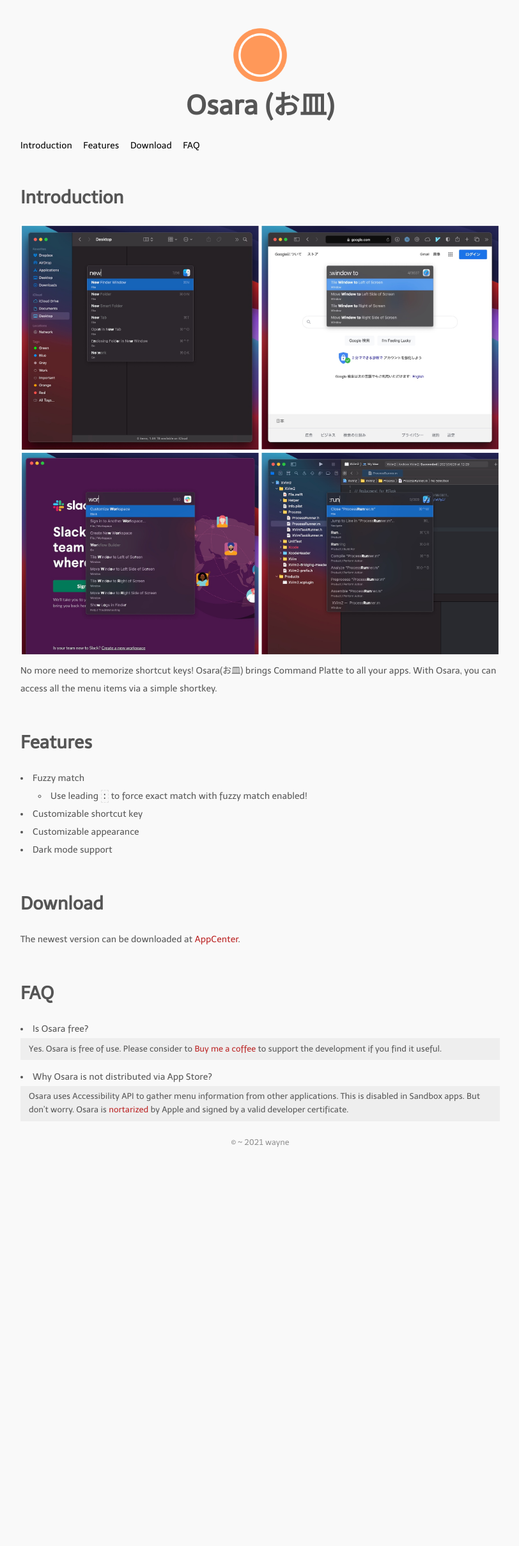
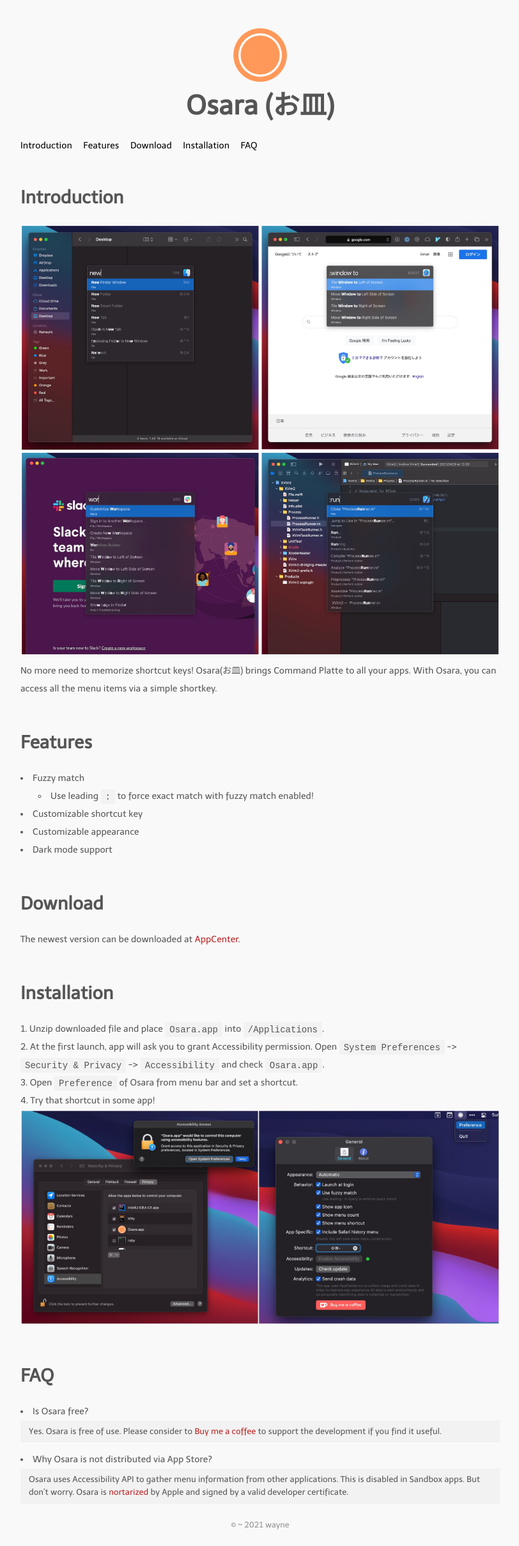
Before and after one commit to waynezhang/Osara-Site, a Jekyll site: the page built from index.markdown, in a window 1280 px wide. Shown: the whole page at 64% size, without its empty margins (233-1045 px from the left). Built offline with Jekyll 4.4.1, drawn with Linux system fonts in a browser that asks for light colours; some web fonts are replaced; before the commit the page ends 1819 px from its top, so only the background shows below that.

Commit message:
Add `Installation` part

```diff
--- a/_config.yml
+++ b/_config.yml
@@ -8,5 +8,7 @@ navigations:
     href: "#features"
   - title: Download
     href: "#download"
+  - title: Installation
+    href: "#installation"
   - title: FAQ
     href: "#faq"
--- a/_layouts/default.html
+++ b/_layouts/default.html
@@ -10,6 +10,7 @@
     <title>{{ site.name }}</title>
     {% endif %}
     <link rel="stylesheet" href="/media/css/style.css">
+    <script src="https://kwes.io/v2/kwes-script.js" defer></script>
   </head>
   <body>
       <div id="main" role="main">
--- a/_sass/main.scss
+++ b/_sass/main.scss
@@ -21,9 +21,9 @@ hr { width: 4em; border: none; border-top: 1px dashed #d0d0d0; border-bottom: 1p
 .center { text-align: center; }
 ::selection { color: #fff; background-color: #333; }
 a { text-decoration: none; color: #bb2222; &:hover { color: #dd1144; }; }
-blockquote { background-color: #eee; padding: 0 1em; font-size: 13px; line-height: 1.6; display: block; overflow: auto; }
+blockquote { background-color: #f2f2f2; padding: 0 1em; font-size: 13px; line-height: 1.6; display: block; overflow: auto; }
 pre code { @extend blockquote; }
-code { background-color: #f8f8f8; padding: 1px; border: 1px dashed #e0e0e0; font-family: #{$monospace}; }
+code { background-color: #f2f2f2; padding: .25em .5em; font-family: #{$monospace}; }
 time { font-family: #{$time-font} }
 
 header {
@@ -87,5 +87,4 @@ footer {
   text-align: center;
   margin: 2em auto;
   a { color: #cccccc; &:hover { color: #999999; }; }
-
 }
--- a/index.markdown
+++ b/index.markdown
@@ -19,6 +19,15 @@ No more need to memorize shortcut keys! Osara(お皿) brings Command Platte to a
 
 The newest version can be downloaded at [AppCenter](https://install.appcenter.ms/users/waynezhang/apps/osara/distribution_groups/public).
 
+# Installation
+
+1. Unzip downloaded file and place `Osara.app` into `/Applications`.
+2. At the first launch, app will ask you to grant Accessibility permission. Open `System Preferences` -> `Security & Privacy` -> `Accessibility` and check `Osara.app`.
+3. Open `Preference` of Osara from menu bar and set a shortcut.
+4. Try that shortcut in some app!
+
+![](media/images/installation.jpg)
+
 # FAQ
 
 - Is Osara free?
```
Also changed, not shown: Screenshots/preferences.png (added), media/images/installation.jpg (added), 3 other files.
